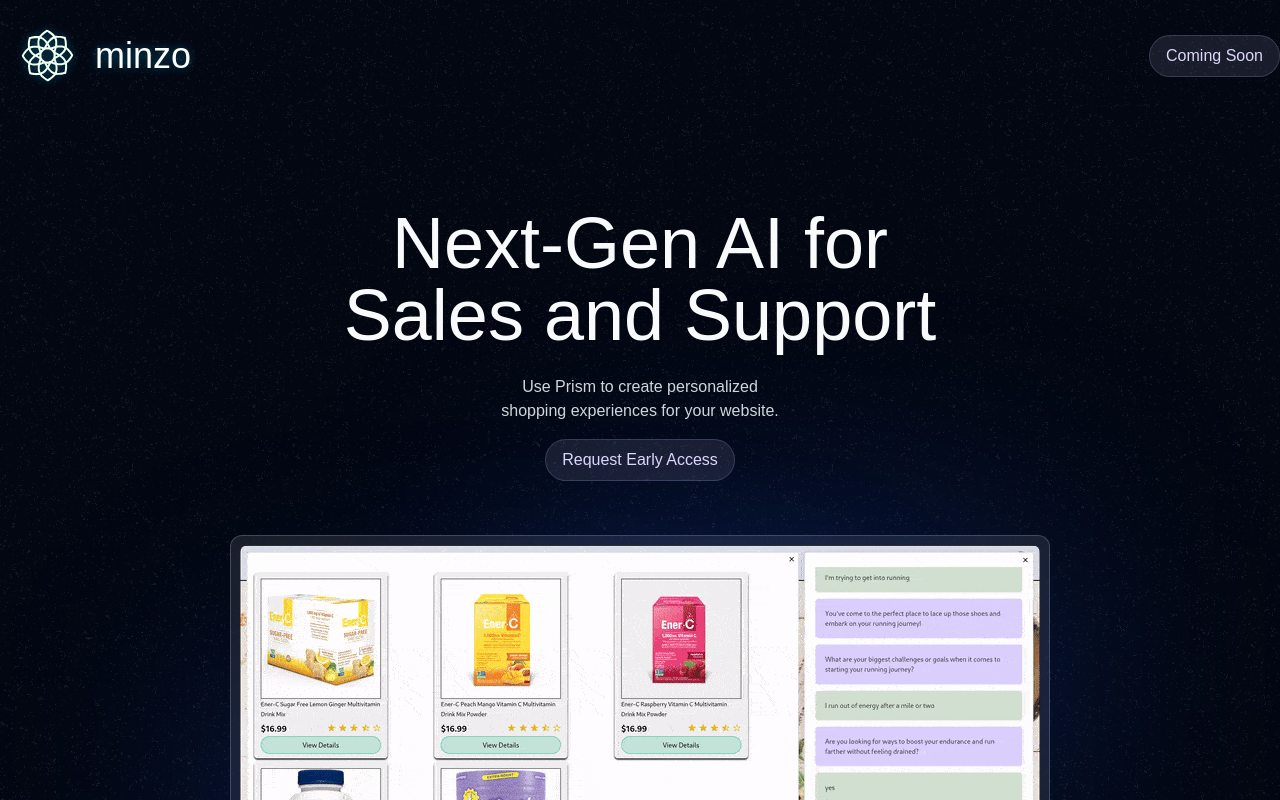
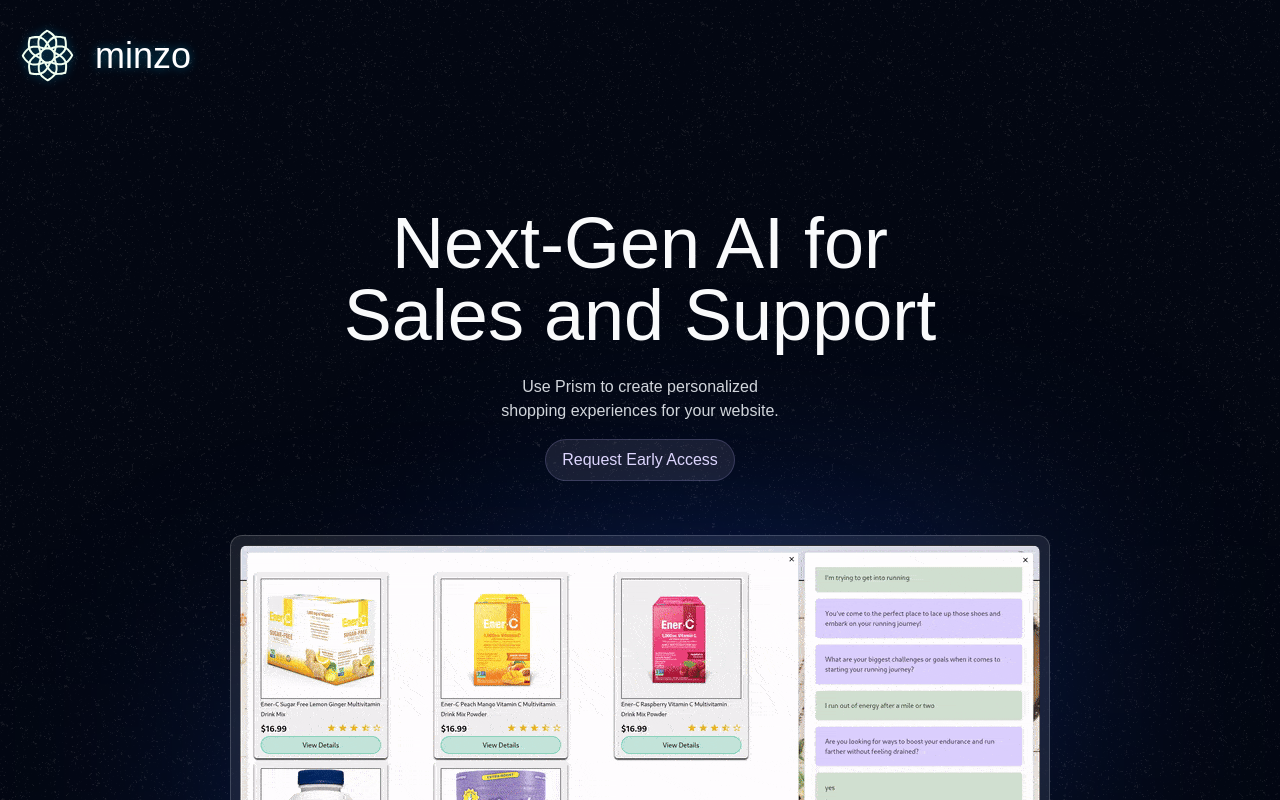
Before and after one commit to chrisseiler96/site, a Svelte app: page / in a window 1280 px wide. Shown: the top 800 px of the page. Built offline with nearby package versions, Linux system fonts and the light colour scheme.

Commit message:
add login later

```diff
--- a/src/App.svelte
+++ b/src/App.svelte
@@ -66,11 +66,6 @@
     </a>
   </div>
 
-    <CTA
-      text="Coming Soon"
-      href="#"
-      onClick={handleClick}
-    />
 
   </nav>
 
```
